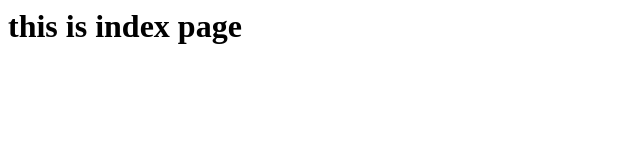
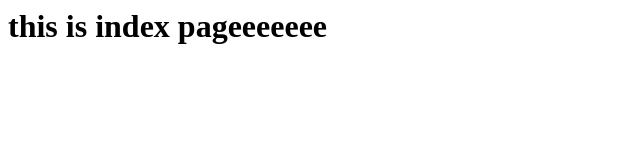
Before and after one commit to meabhi06/s3website, a plain HTML site: page index.html in a window 1280 px wide. Shown: the whole page, without its empty margins (0-640 px from the left). Drawn offline with Linux system fonts and the light colour scheme.

Commit message:
Update index.html

```diff
--- a/index.html
+++ b/index.html
@@ -1,5 +1,5 @@
 <html>
   <body>
-    <h1>this is index page</h1>
+    <h1>this is index pageeeeeee</h1>
   </body>
 </html>
```
